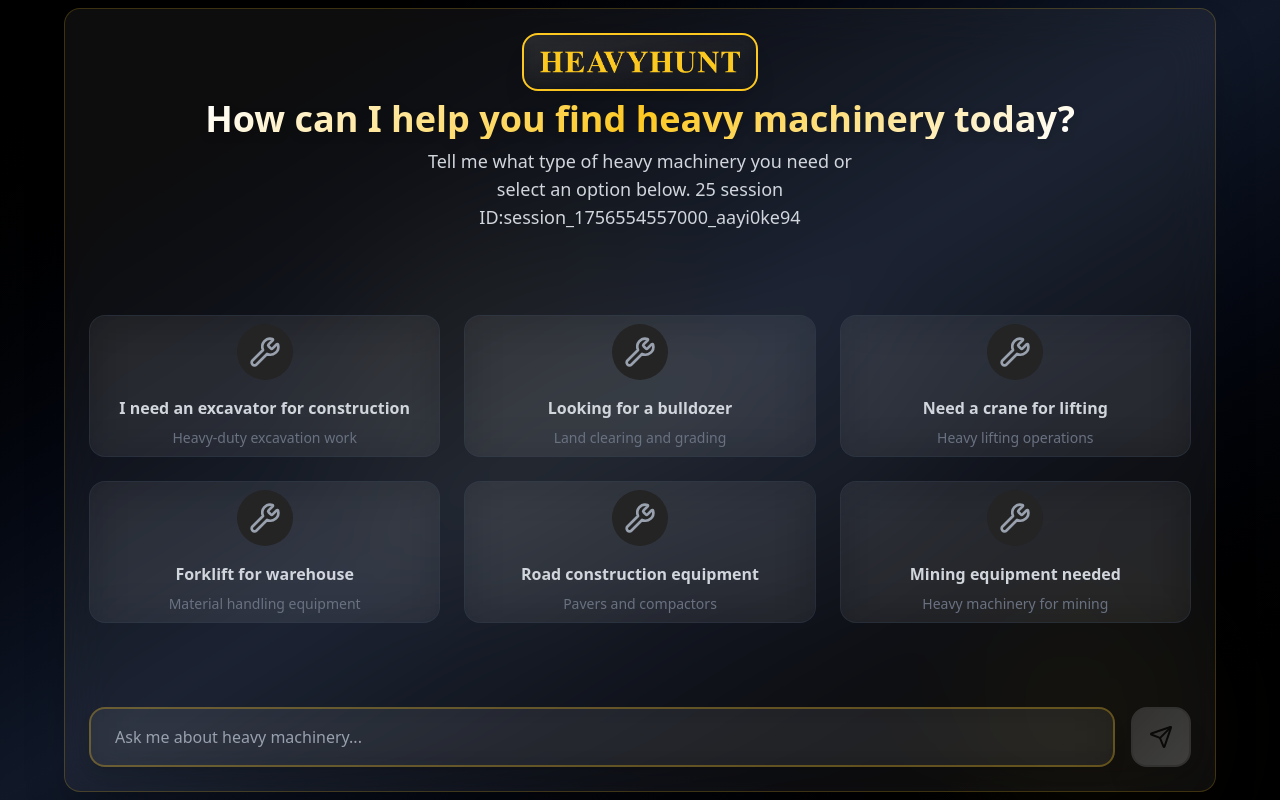
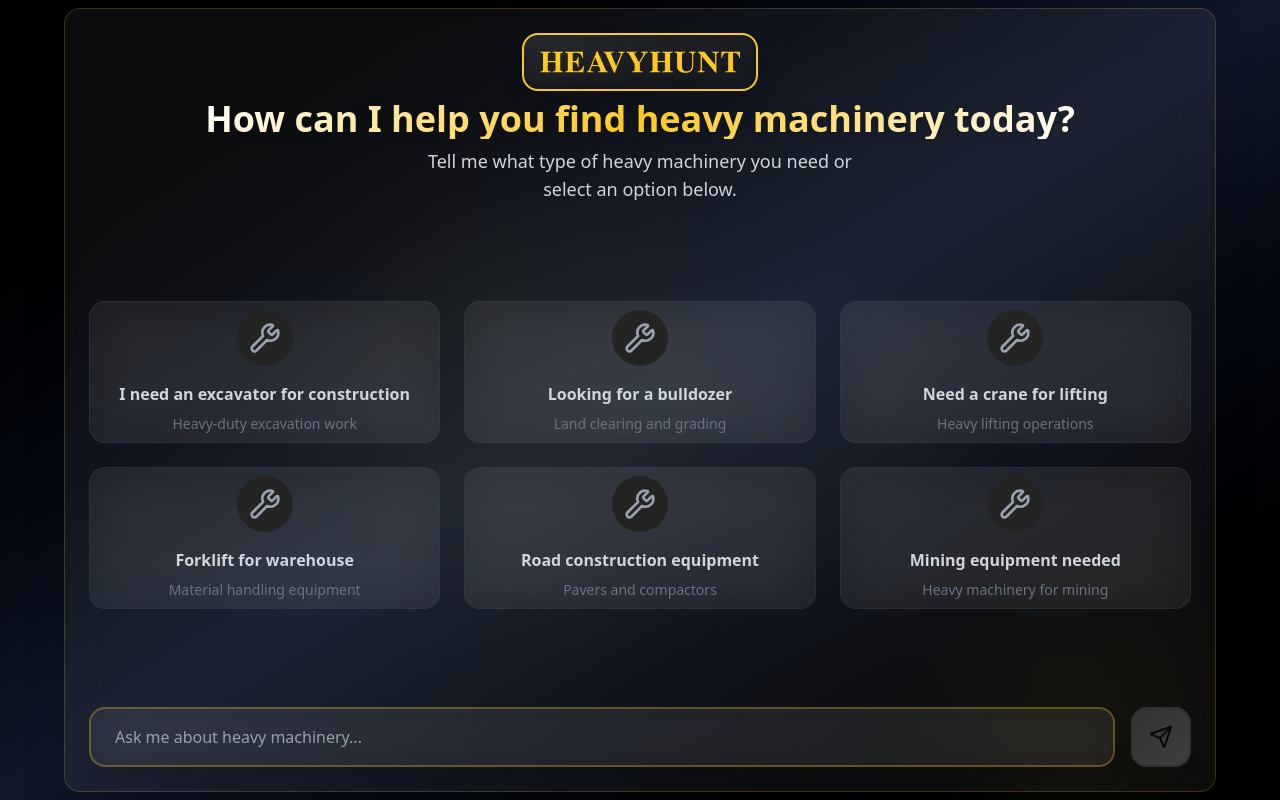
Before and after one commit to geekyvinayak/HeavyHunt-chatbot, a Next.js app: page / in a window 1280 px wide. Built offline with nearby package versions, Linux system fonts and the light colour scheme.

Commit message:
removed static session id

```diff
--- a/src/components/ChatInterface.tsx
+++ b/src/components/ChatInterface.tsx
@@ -138,7 +138,6 @@ export default function ChatInterface() {
             className="text-gray-300 text-center mt-2 max-w-md text-lg font-medium"
           >
             Tell me what type of heavy machinery you need or select an option below.
-            25 session ID:{sessionId}
           </motion.p>
         </div>
 
```
